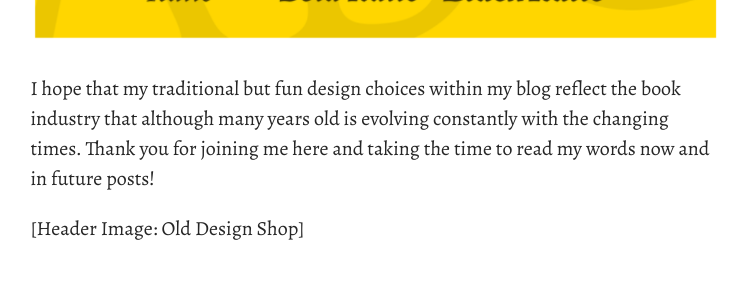
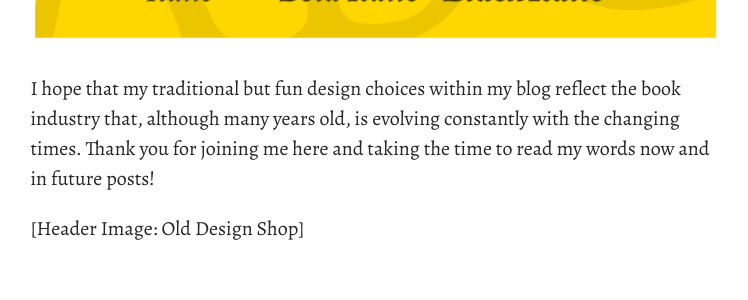
Before and after one commit to jemcox/brookesbooks, a Jekyll site: the page built from pages/about.md, in a window 1280 px wide and 900 px high, scrolled down 2147 px. Shown: the part 471-771 px from the top of the window, without its empty margins (264-1012 px from the left). Built offline with Jekyll 4.4.1, drawn with Linux system fonts in a browser that asks for light colours; some web fonts are replaced.

```diff
--- a/pages/about.md
+++ b/pages/about.md
@@ -24,6 +24,6 @@ Because this blog is centred around typography within books (and just because I
 
 ![](../uploads/screenshot-2020-10-11-at-15.39.14.png "Libre Baskerville and Alegreya family [1001 fonts]")
 
-I hope that my traditional but fun design choices within my blog reflect the book industry that although many years old is evolving constantly with the changing times. Thank you for joining me here and taking the time to read my words now and in future posts!
+I hope that my traditional but fun design choices within my blog reflect the book industry that, although many years old, is evolving constantly with the changing times. Thank you for joining me here and taking the time to read my words now and in future posts!
 
 \[Header Image: Old Design Shop]
```
